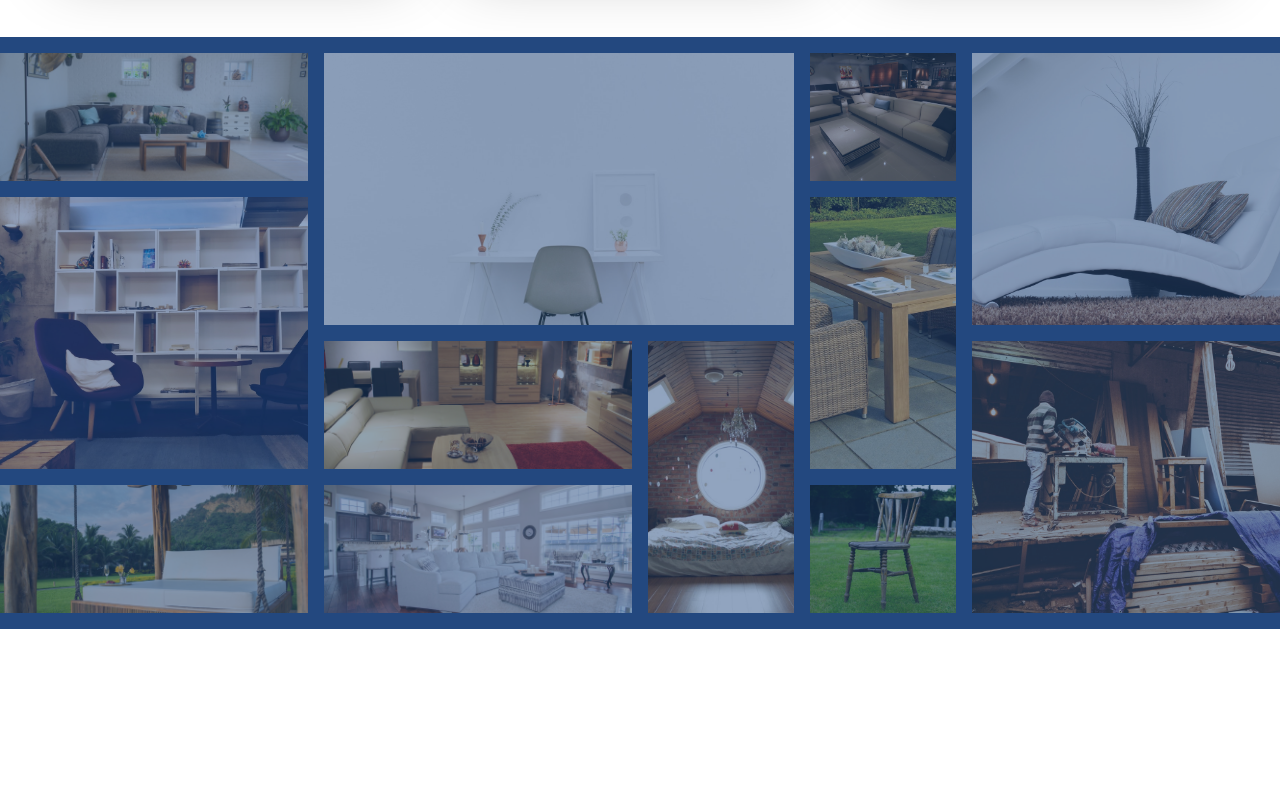
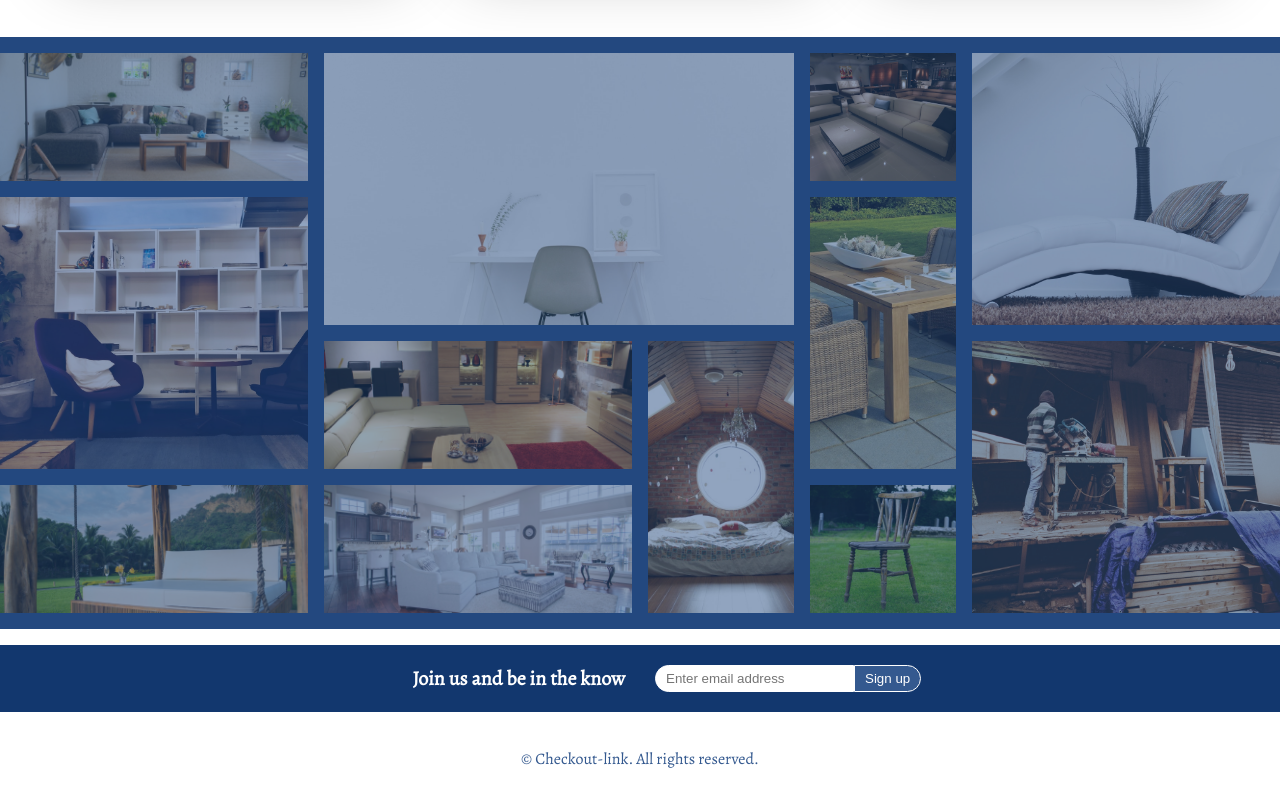
Before and after one commit to bolajiadeyemi/furniture-shop, a plain HTML site: page index.html in a window 1280 px wide. Shown: the part 2431-3231 px from the top of the page. Before the commit the page ends 3092 px from the top, so only its background shows below. Drawn offline with nearby package versions, Linux system fonts and the light colour scheme.

Commit message:
Add contact and footer

```diff
--- a/index.html
+++ b/index.html
@@ -253,6 +253,19 @@
         </section>
         <!-- end of gallery -->
 
+        <!-- contact -->
+        <section class="contact">
+            <h1 class="contact-heading">Join us and be in the know</h1>
+            <form class="contact-form">
+                <input type="text" class="contact-input" placeholder="Enter email address">
+                <input type="submit" class="contact-btn" placeholder="" value="Sign up">
+            </form>
+        </section>
+        <!-- end of contact -->
+
+        <footer class="footer">
+            <p>&copy; Checkout-link. All rights reserved.</p>
+        </footer>
     </div>
 
 </body>
--- a/style.css
+++ b/style.css
@@ -593,3 +593,58 @@ background-color: #23487f;
     grid-row: 3 / 5;
 }
 /* end of gallery */
+
+/* contact */
+.contact {
+    grid-column: 1 / -1;
+    grid-row: 8 / 9;
+    display: grid;
+    grid-template-columns: repeat(2, 1fr);
+    grid-column-gap: 3rem;
+    background-color: #12376e;
+    padding: 2rem 0;
+}
+.contact-heading {
+    justify-self: end;
+    font-size: 2rem;
+    color: #fff;
+}
+
+.contact-form {
+    display: flex;
+}
+
+.contact-form input {
+    outline: none;
+    padding: .4rem 1rem;
+    border: .1rem solid #fff;
+}
+
+.contact-input {
+     border-radius: 5rem 0 0 5rem;
+     border-right: none;
+}
+
+.contact-btn {
+    background-color: #34598f;
+    color: #fff;
+    border-radius: 0 5rem 5rem 0;
+    border-left: none;
+    transition: background-color .2s;
+}
+
+.contact-btn:hover {
+    background-color: #12376e;
+}
+/* end of contact */
+
+/* footer */
+.footer {
+    grid-column: 2 / 10;
+    grid-row: 9 / 10;
+    text-align: center;
+    font-size: 1.6rem;
+    padding: 2rem 0 3rem 0;
+    color: #34598f;
+}
+/* end of footer */
```
